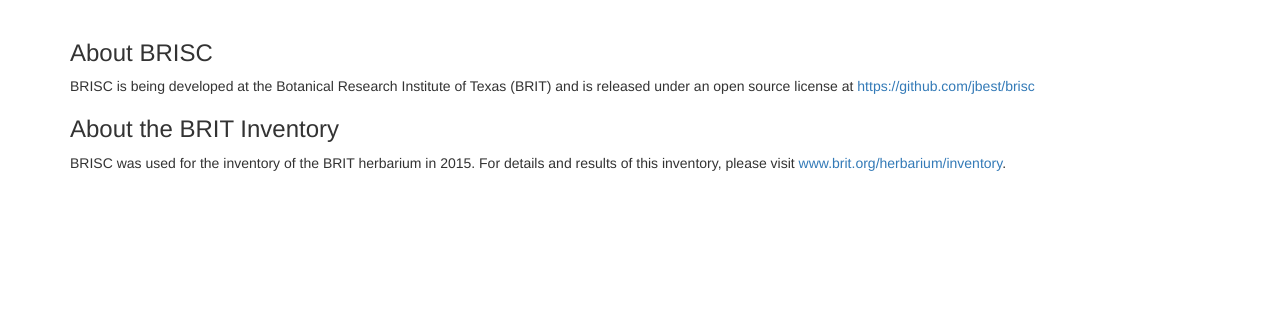
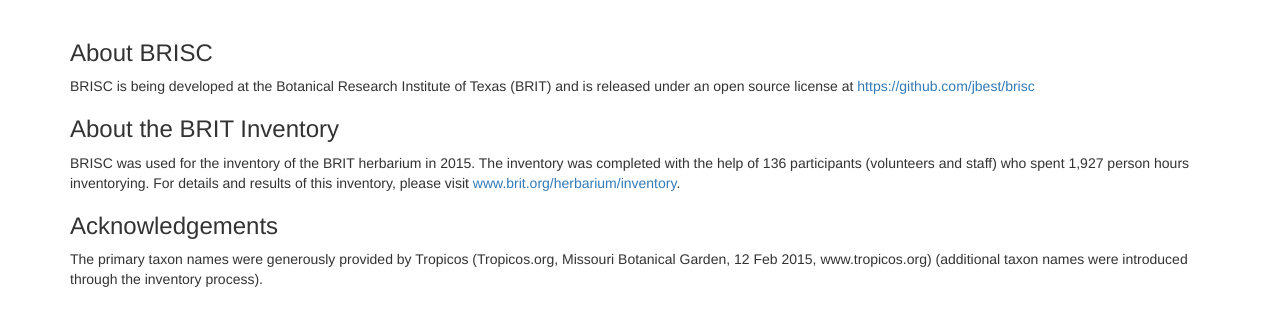
Before and after one commit to jbest/brisc, a Django app: page /about/ in a window 1280 px wide. Shown: the part 51-377 px from the top of the page. Run offline with Django 3.2, Linux system fonts and the light colour scheme; some libraries are stand-ins or nearby versions.

Commit message:
home and about changes

```diff
--- a/rapid/templates/rapid/about.html
+++ b/rapid/templates/rapid/about.html
@@ -39,7 +39,12 @@ BRISC is being developed at the Botanical Research Institute of Texas (BRIT) and
 </p>
 <h3>About the BRIT Inventory</h3>
 <p>
-BRISC was used for the inventory of the BRIT herbarium in 2015. For details and results of this inventory, please visit <a target="_blank" href="http://www.brit.org/herbarium/inventory">www.brit.org/herbarium/inventory</a>.
+BRISC was used for the inventory of the BRIT herbarium in 2015. The inventory was completed with the help of 136 participants (volunteers and staff) who spent 1,927 person hours inventorying. For details and results of this inventory, please visit <a target="_blank" href="http://www.brit.org/herbarium/inventory">www.brit.org/herbarium/inventory</a>.
+</p>
+<h3>Acknowledgements</h3>
+<p>
+The primary taxon names were generously provided by Tropicos (Tropicos.org, Missouri Botanical Garden, 12 Feb 2015, www.tropicos.org) (additional taxon names were introduced through the inventory process).
+
 </p>
 </div><!-- /.container -->
 </body>
```
Also changed, not shown: README.md.
